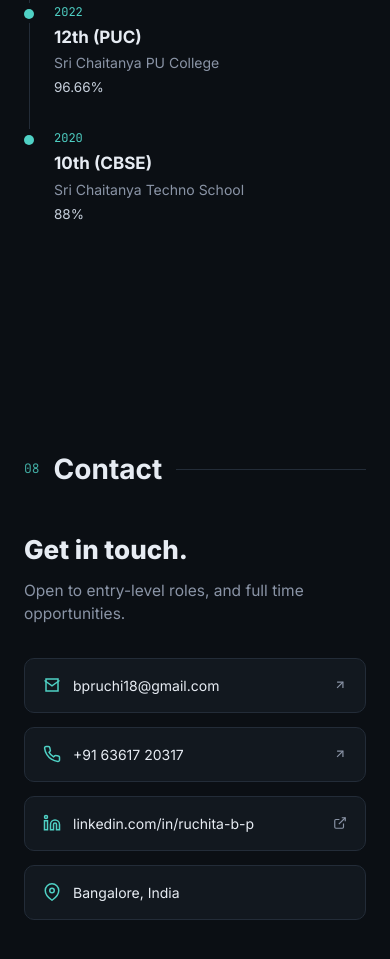
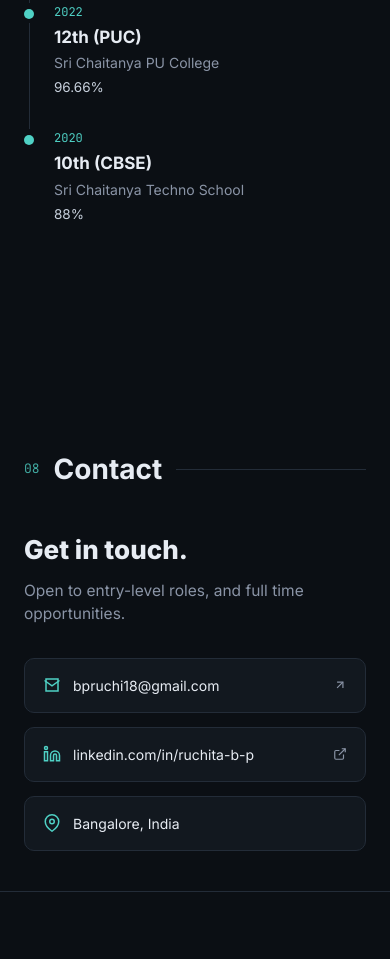
Before and after one commit to Ruchi180/Portfolio-, a plain HTML site: page index.html in a window 390 px wide. Shown: the part 7568-8527 px from the top of the page. Drawn offline with Linux system fonts and the light colour scheme.

Commit message:
Remove phone contact from index.html
Removed phone contact section from the HTML.

```diff
--- a/index.html
+++ b/index.html
@@ -360,11 +360,6 @@
         <span>bpruchi18@gmail.com</span>
         <svg class="icon spacer" width="14" height="14" viewBox="0 0 24 24" fill="none" stroke="#8A94A6" stroke-width="2"><line x1="7" y1="17" x2="17" y2="7"/><polyline points="7 7 17 7 17 17"/></svg>
       </a>
-      <a href="tel:+916361720317" class="contactcard">
-        <svg class="icon" width="18" height="18" viewBox="0 0 24 24" fill="none" stroke="#4FD1C5" stroke-width="2"><path d="M22 16.92v3a2 2 0 0 1-2.18 2 19.79 19.79 0 0 1-8.63-3.07 19.5 19.5 0 0 1-6-6 19.79 19.79 0 0 1-3.07-8.67A2 2 0 0 1 4.11 2h3a2 2 0 0 1 2 1.72c.12.9.33 1.79.63 2.65a2 2 0 0 1-.45 2.11L8.09 9.91a16 16 0 0 0 6 6l1.43-1.43a2 2 0 0 1 2.11-.45c.86.3 1.75.51 2.65.63A2 2 0 0 1 22 16.92z"/></svg>
-        <span>+91 63617 20317</span>
-        <svg class="icon spacer" width="14" height="14" viewBox="0 0 24 24" fill="none" stroke="#8A94A6" stroke-width="2"><line x1="7" y1="17" x2="17" y2="7"/><polyline points="7 7 17 7 17 17"/></svg>
-      </a>
       <a href="https://www.linkedin.com/in/ruchita-b-p-6ba8ab28a/" target="_blank" rel="noreferrer" class="contactcard">
         <svg class="icon" width="18" height="18" viewBox="0 0 24 24" fill="none" stroke="#4FD1C5" stroke-width="2"><path d="M16 8a6 6 0 0 1 6 6v7h-4v-7a2 2 0 0 0-4 0v7h-4v-7a6 6 0 0 1 6-6z"/><rect x="2" y="9" width="4" height="12"/><circle cx="4" cy="4" r="2"/></svg>
         <span>linkedin.com/in/ruchita-b-p</span>
```
